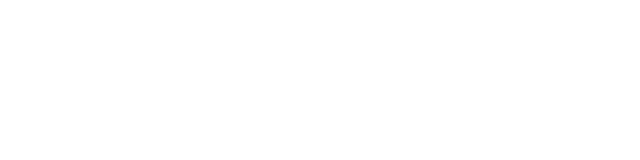
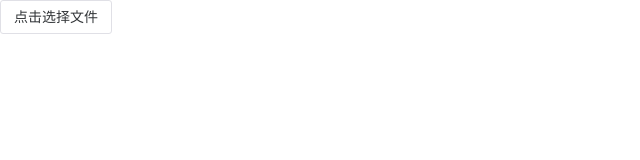
Before and after one commit to NI7I3MN3HS/bupt-programing-design, a Vue app in the folder frontend/demo1/: page /upload in a window 1280 px wide. Before the commit this address had no page. Shown: the top 160 px of the page, without its empty margins (0-640 px from the left). Built offline with nearby package versions, Linux system fonts and the light colour scheme.

Commit message:
添加一个测试页面

```diff
--- a/frontend/demo1/src/router/index.js
+++ b/frontend/demo1/src/router/index.js
@@ -22,7 +22,8 @@
         },
         {
           path: "/profile/edit2",
-          component: () => import("../views/profileedit/accountinformation.vue"),
+          component: () =>
+            import("../views/profileedit/accountinformation.vue"),
         },
         {
           path: "/profile/edit3",
@@ -44,6 +45,11 @@
       name: "ResetPassword",
       component: () => import("../views/ResetPassword.vue"),
     },
+    {
+      path: "/upload",
+      name: "upload",
+      component: () => import("../views/upload.vue"),
+    },
   ],
 });
 
--- /dev/null
+++ b/frontend/demo1/src/views/upload.vue
@@ -0,0 +1,13 @@
+<template>
+  <n-upload ref="uploadRef" action="#" :custom-request="myUpload">
+    <n-button>点击选择文件</n-button>
+  </n-upload>
+</template>
+
+<script setup>
+const myUpload = (file) => {
+  const formData = new FormData();
+};
+</script>
+
+<style scoped></style>
```
